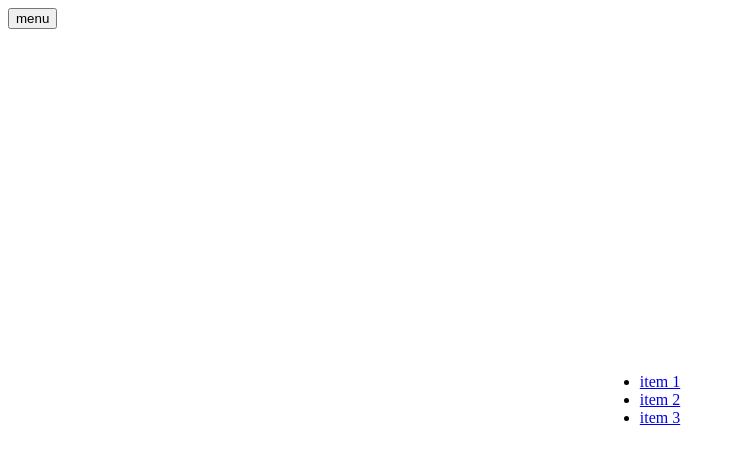
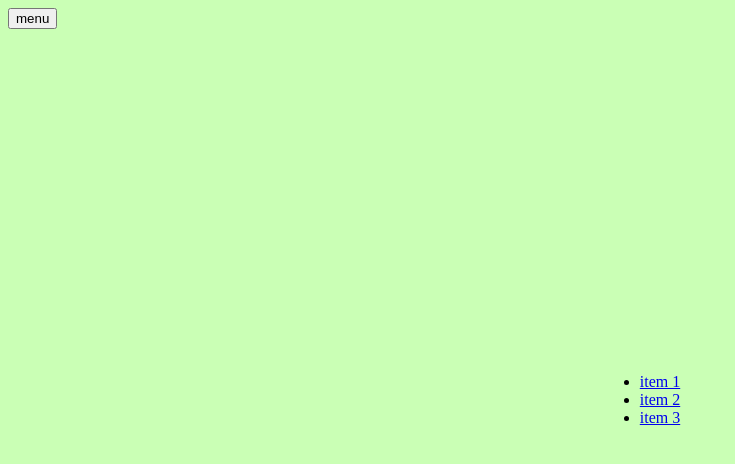
Before and after one commit to MMI-SAE-105/2022-r113-tp2-menu-alpinejs-CorentinJoannes, a website: page index.html in a window 1280 px wide. Both pictures are taken after a click on the button "menu". Shown: the whole page, without its empty margins (0-735 px from the left). Drawn offline with nearby package versions, Linux system fonts and the light colour scheme.

Commit message:
personnalisation style

```diff
--- a/index.html
+++ b/index.html
@@ -13,7 +13,7 @@
         left: 0;
         width: 100vw;
         height: 100vh;
-        background: #fff;
+        background: rgb(202, 255, 181);
         display: grid;
         place-content: center;
       }
```
